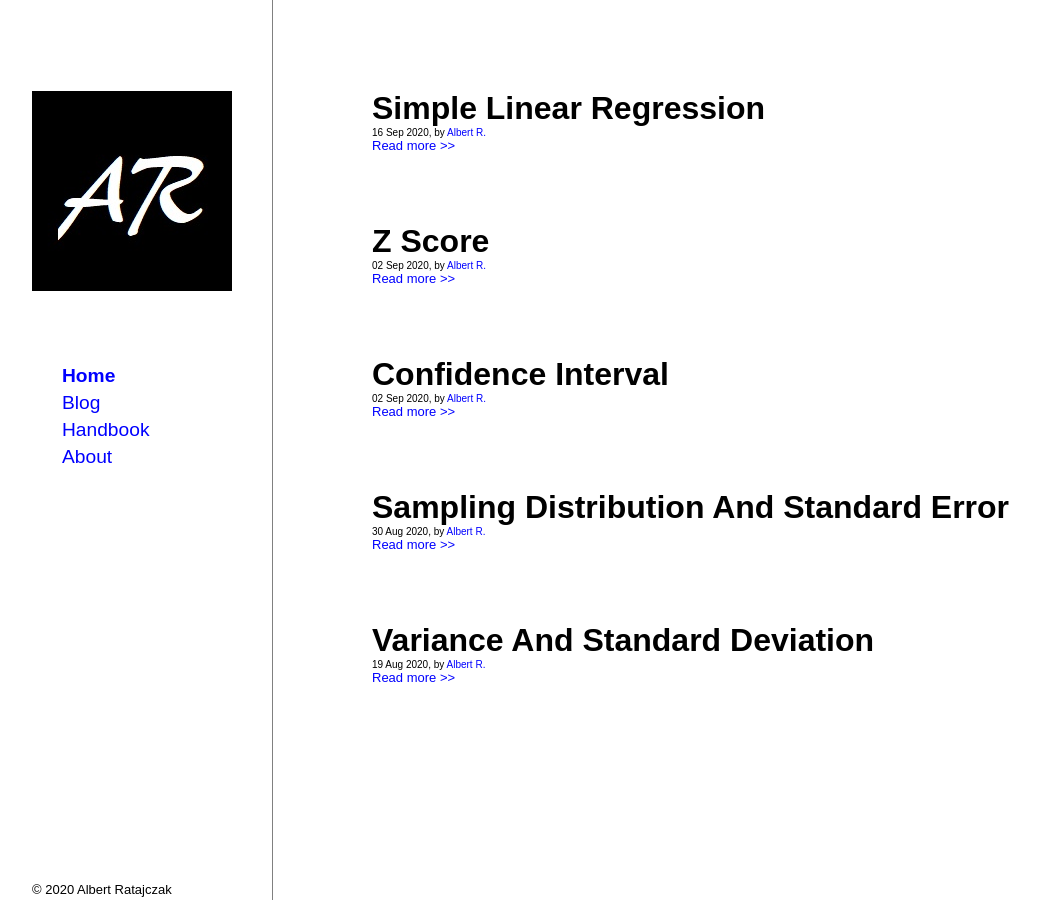
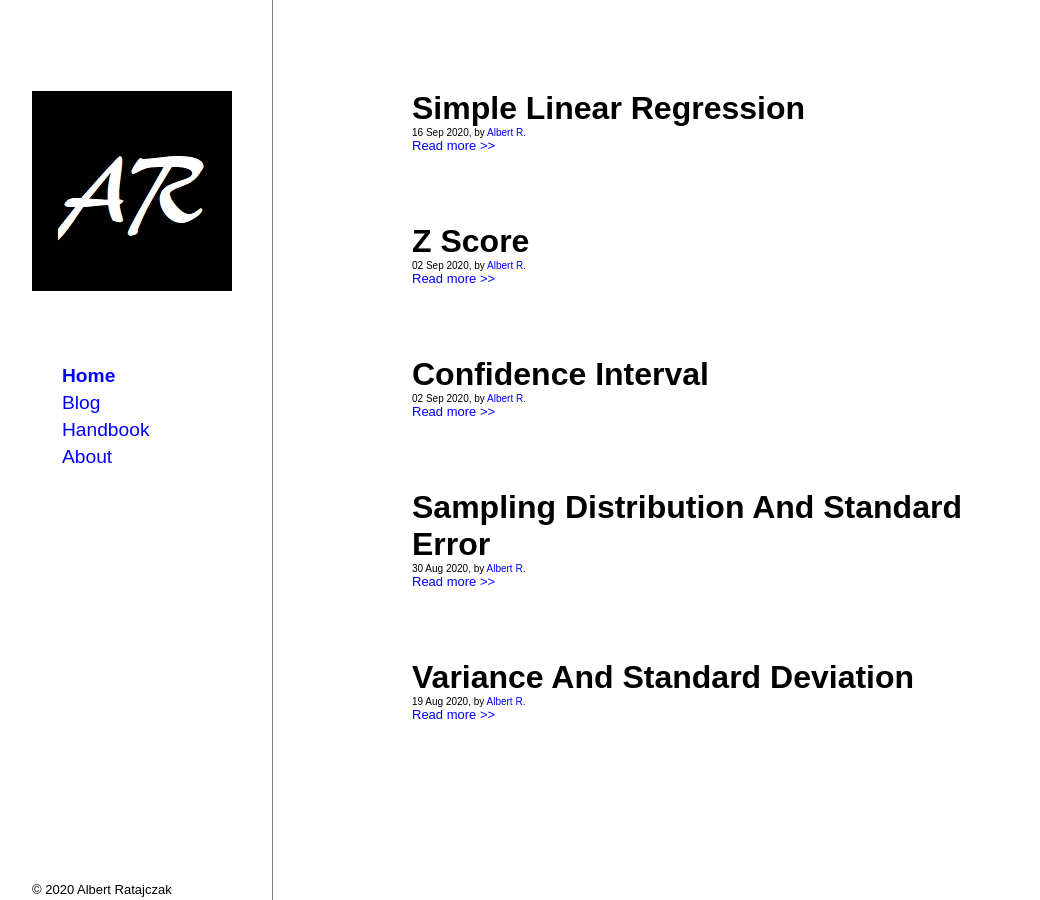
Before and after one commit to AlbertRtk/albertrtk.github.io, a Jekyll site: the page built from index.html, in a window 1280 px wide. Shown: the whole page, without its empty margins (28-1068 px from the left). Built offline with Jekyll 4.4.1, drawn with Linux system fonts in a browser that asks for light colours.

Commit message:
layout up

```diff
--- a/_sass/main.scss
+++ b/_sass/main.scss
@@ -8,7 +8,7 @@ body {
 }
 
 .wrapper {
-  width: 1240px;
+  width: 980px;
   float: left;
   padding: 0px 20px 0px 20px;
   margin: 0px;
@@ -18,8 +18,8 @@ body {
 }
 
 section {
-  width: 900px;
-  padding: 10px 0px 0px 60px;
+  width: 600px;
+  padding: 10px 0px 0px 100px;
   float: right;
   font-size: larger;
   margin: 0px;
```
Also changed, not shown: 4 other files.
